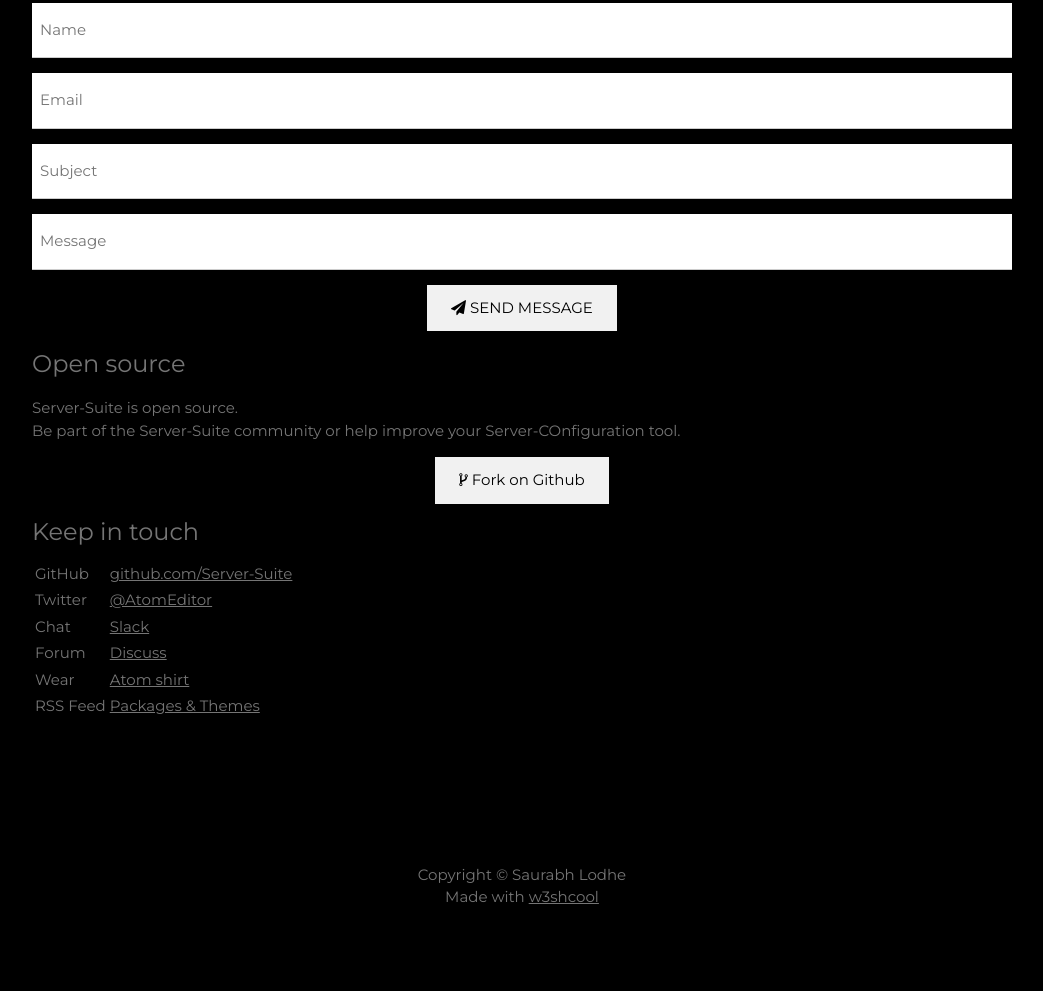
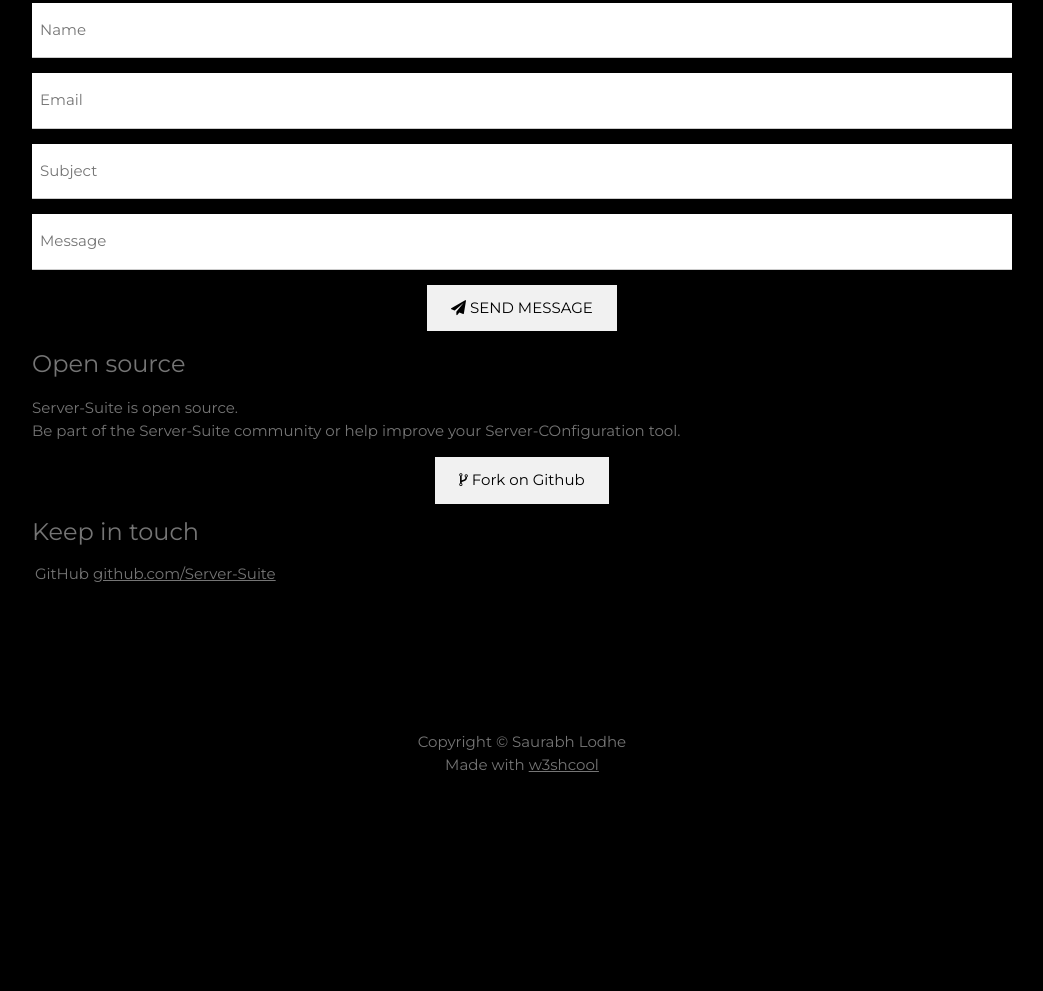
Before and after one commit to sonalkumark/Server-Suite.github.io, a plain HTML site: page index.html in a window 1280 px wide. Shown: the part 3948-4939 px from the top of the page, without its empty margins (178-1221 px from the left). After the commit the page ends 4815 px from the top, so only its background shows below. Drawn offline with nearby package versions, Linux system fonts and the light colour scheme.

Commit message:
Update index.html

```diff
--- a/index.html
+++ b/index.html
@@ -238,11 +238,11 @@ body, h1,h2,h3,h4,h5,h6 {font-family: "Montserrat", sans-serif}
         <table class="welcome-contact-table">
           <tbody>
             <tr><td>GitHub</td><td><a href="https://github.com/Server-Suite/Server-Suite">github.com/Server-Suite</a></td></tr>
-            <tr><td>Twitter</td><td><a href="https://twitter.com/atomeditor">@AtomEditor</a></td></tr>
+          <!--  <tr><td>Twitter</td><td><a href="https://twitter.com/atomeditor">@AtomEditor</a></td></tr>
             <tr><td>Chat</td><td><a href="http://atom-slack.herokuapp.com/">Slack</a></td></tr>
             <tr><td>Forum</td><td><a href="http://discuss.atom.io">Discuss</a></td></tr>
             <tr><td>Wear</td><td><a href="https://github.myshopify.com/products/atom-shirt">Atom shirt</a></td></tr>
-            <tr><td>RSS Feed</td><td><a href="https://atom.io/packages.atom">Packages & Themes</a></td></tr>
+            <tr><td>RSS Feed</td><td><a href="https://atom.io/packages.atom">Packages & Themes</a></td></tr> -->
           </tbody>
         </table>
       </div>
```
